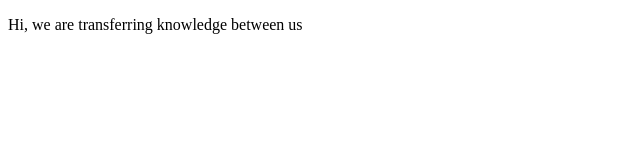
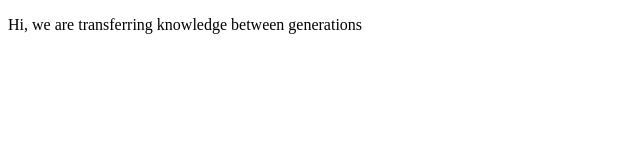
Before and after one commit to Marlyn-Umuhoza/knowledge-transfer, a website: page pages/home.html in a window 1280 px wide. Shown: the full height of the page, 0-640 px from the left. Drawn offline with Linux system fonts and the light colour scheme.

Commit message:
Changed the us to generations

```diff
--- a/pages/home.html
+++ b/pages/home.html
@@ -4,6 +4,6 @@
     <title>MDI Website</title>
   </head>
   <body>
-    <p> Hi, we are transferring knowledge between us </p>
+    <p> Hi, we are transferring knowledge between generations </p>
   </body>
 </html>
```
